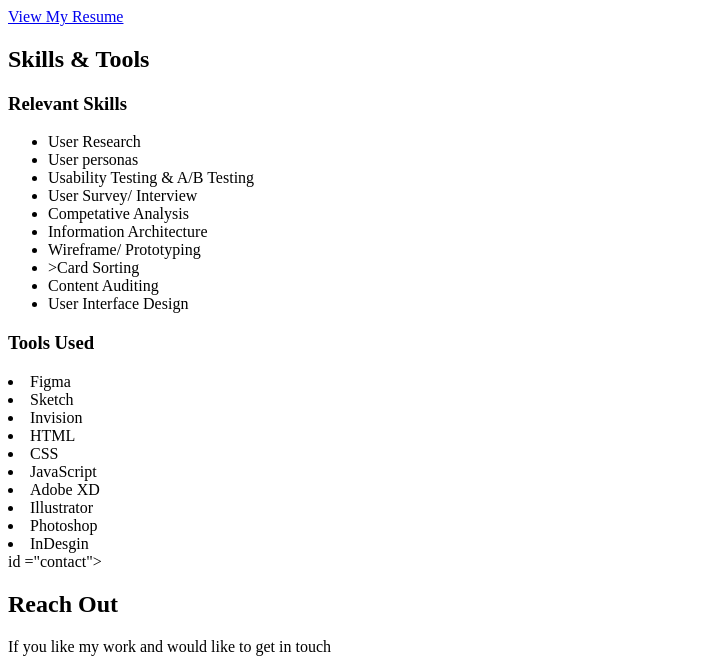
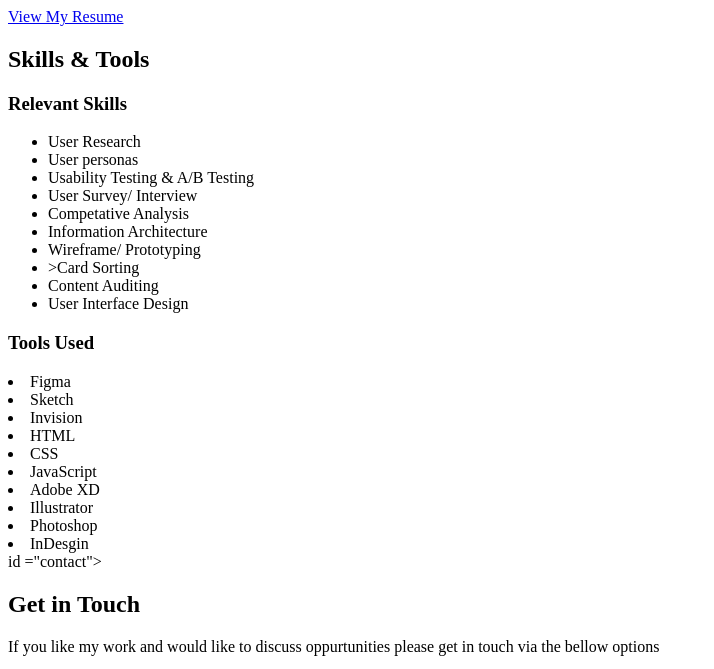
Before and after one commit to mahnoork17/portfolio-website, a plain HTML site: page about.html in a window 1280 px wide. Shown: the part 978-1647 px from the top of the page, without its empty margins (0-714 px from the left). Drawn offline with Linux system fonts and the light colour scheme.

Commit message:
Revert "say get in touch"
This reverts commit 5519f035c0a107d8558248613b9d2a474a810c66.

```diff
--- a/about.html
+++ b/about.html
@@ -105,10 +105,10 @@
 
 <footer> id ="contact"><!-- Footer -->
     <div>
-            <h2> Reach Out</h2>
+            <h2> Get in Touch</h2>
             </div>
             <div>
-            <p>If you like my work and would like to get in touch</p>
+            <p>If you like my work and would like to discuss oppurtunities please get in touch via the bellow options</p>
             </div>
             <div>
                 <a href="mailto:mahnoorkhan@gmail.com"> Email me</a>
```
